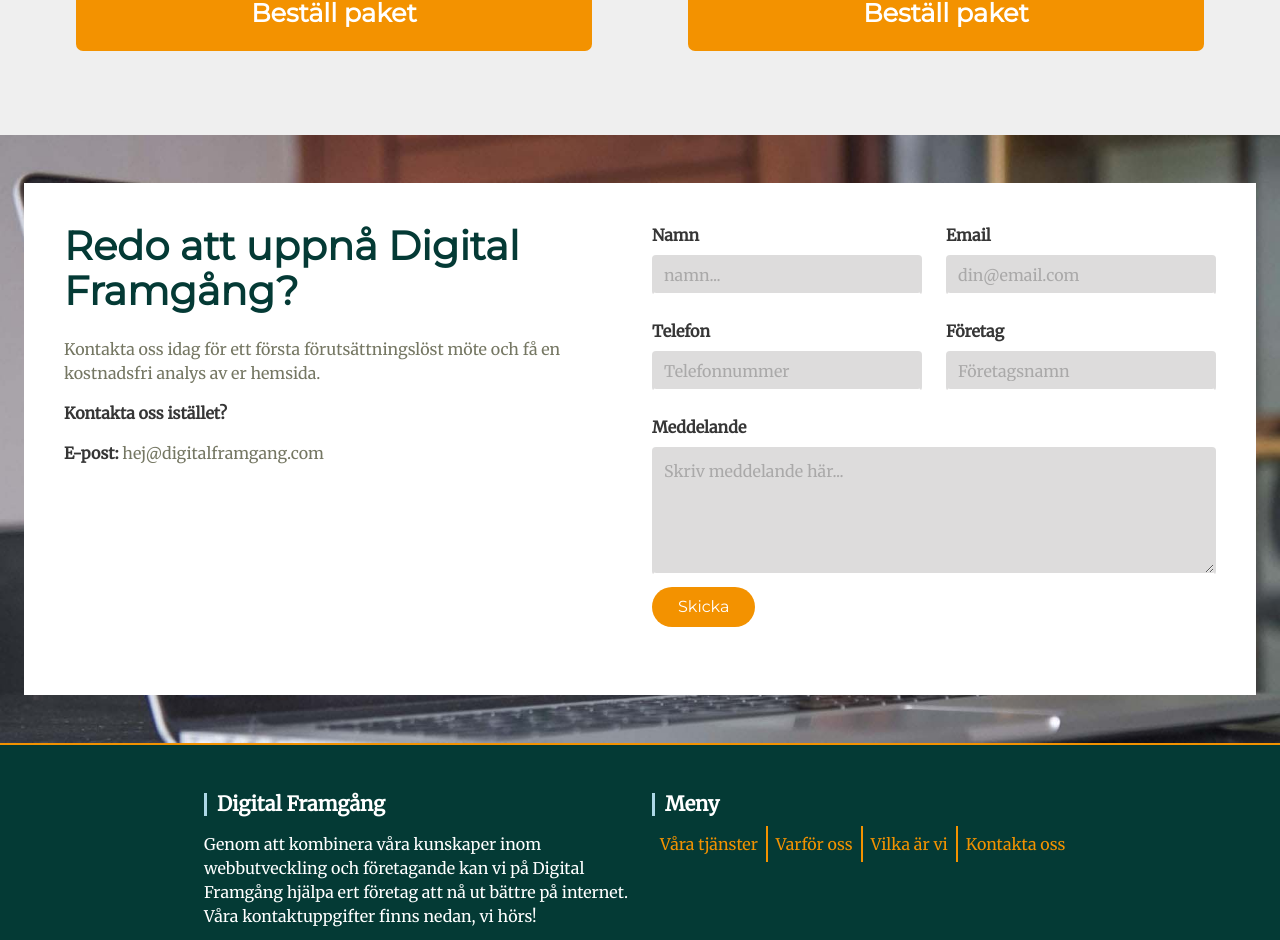
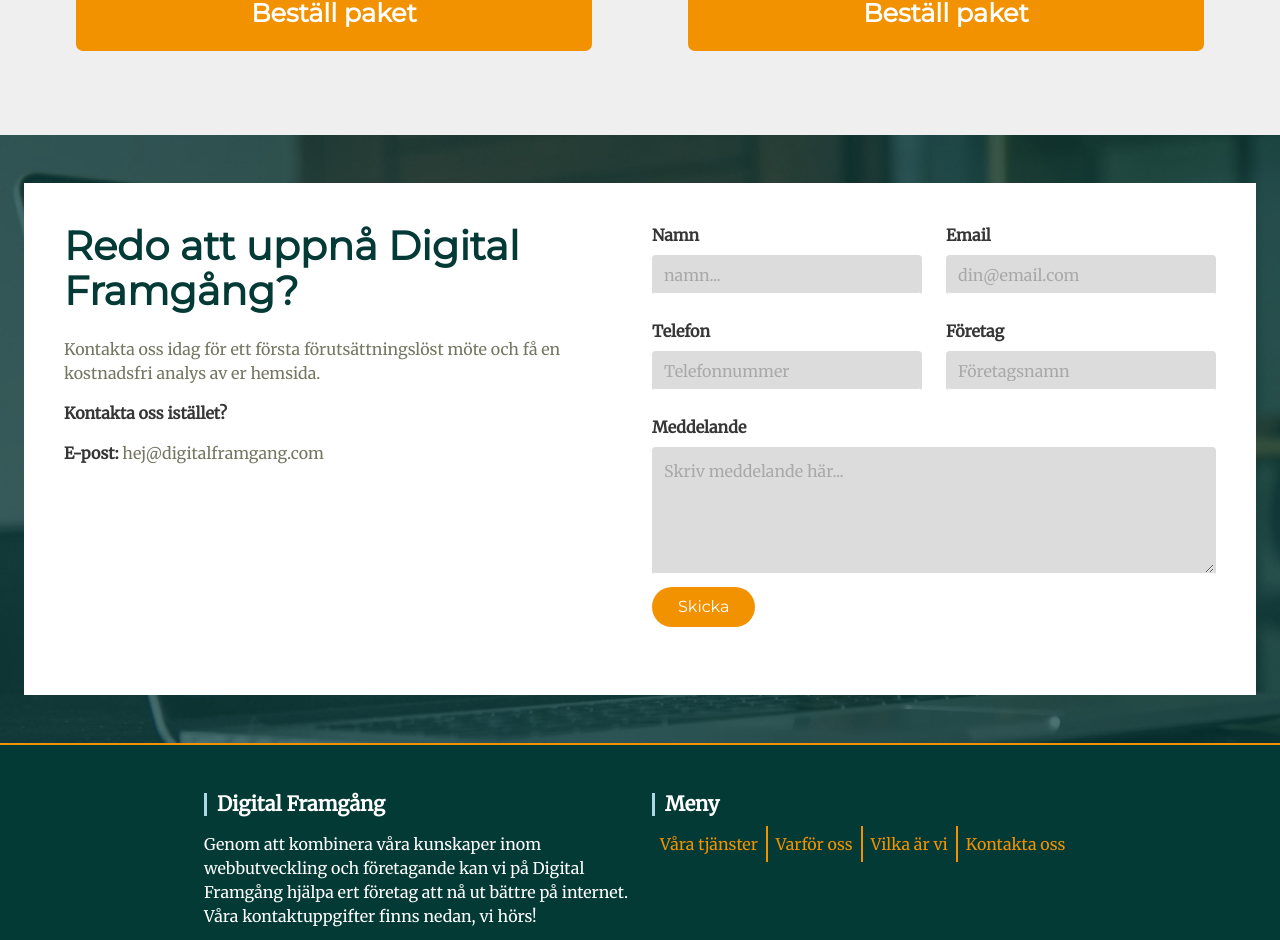
Before and after one commit to codebyjonas/digitalframgang.com, a React (Create React App) app: page / in a window 1280 px wide. Shown: the part 5774-6714 px from the top of the page. Built offline with nearby package versions, Linux system fonts and the light colour scheme.

Commit message:
fixed hero behind contact

```diff
--- a/src/App.scss
+++ b/src/App.scss
@@ -114,7 +114,6 @@ $border-radius: 3px;
     color: $orange-light;
 }
 
-
 .card {
     background-color: white;
     border-bottom: 4px solid #add8e6;
@@ -168,6 +167,18 @@ $border-radius: 3px;
 .has-img-background {
     background-image: url('./assets/hero-image.jpg');
     background-size: cover;
+    position: relative;
+    &::after {
+        background-color: $green;
+        content: '';
+        width: 100%;
+        height: 100%;
+        position: absolute;
+        opacity: 0.7;
+        z-index: 1;
+        top: 0;
+        left: 0;
+    }
 }
 
 .no-margin-bot {
--- a/src/style/contact.scss
+++ b/src/style/contact.scss
@@ -1,6 +1,6 @@
 #contact-container {
     padding: 2.5rem;
-
+    z-index: 99;
     .input,
     .textarea {
         border-bottom: 2px solid white;
```
